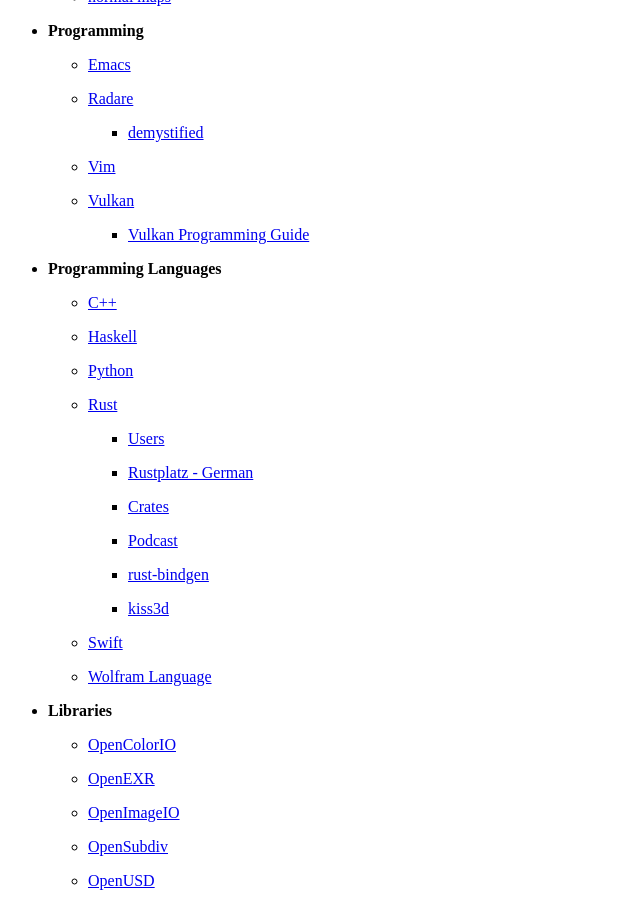
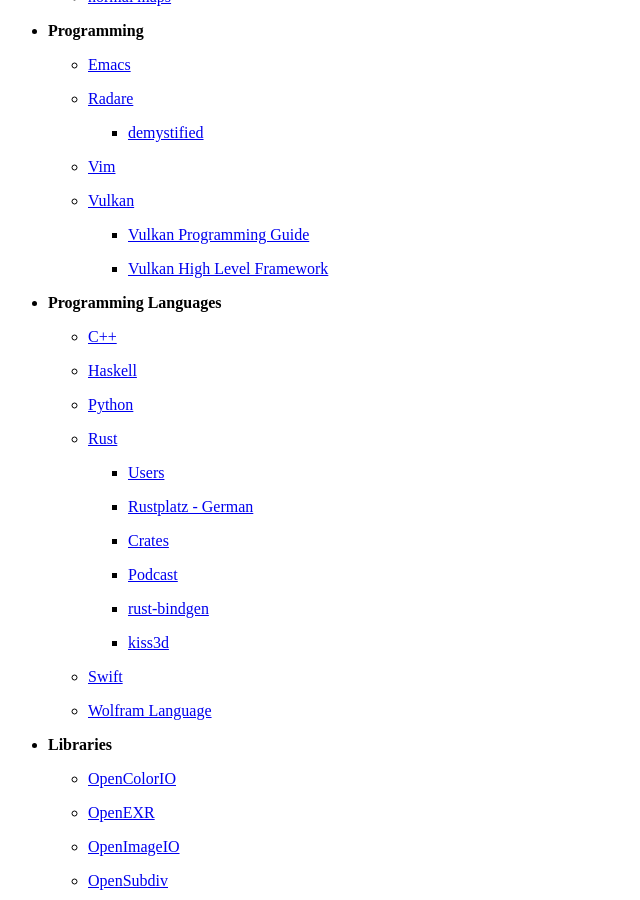
Before and after one commit to wahn/jan_walter_org, a Jekyll site: the page built from links/index.md, in a window 1280 px wide and 900 px high, scrolled down 2845 px. Shown: the whole window, without its empty margins (0-640 px from the left). Built offline with Jekyll 4.4.1, drawn with Linux system fonts in a browser that asks for light colours; Markdown is read by kramdown in place of the engine named in the settings.

Commit message:
Add link to Experimental High Level Framework for Vulkan (VkHLF).

```diff
--- a/links/index.md
+++ b/links/index.md
@@ -179,6 +179,8 @@
 
         + [Vulkan Programming Guide](http://www.vulkanprogrammingguide.com)
 
+        + [Vulkan High Level Framework](https://github.com/nvpro-pipeline/VkHLF)
+
 * __Programming Languages__
 
     - [C++](http://www.cplusplus.com/reference)
```
